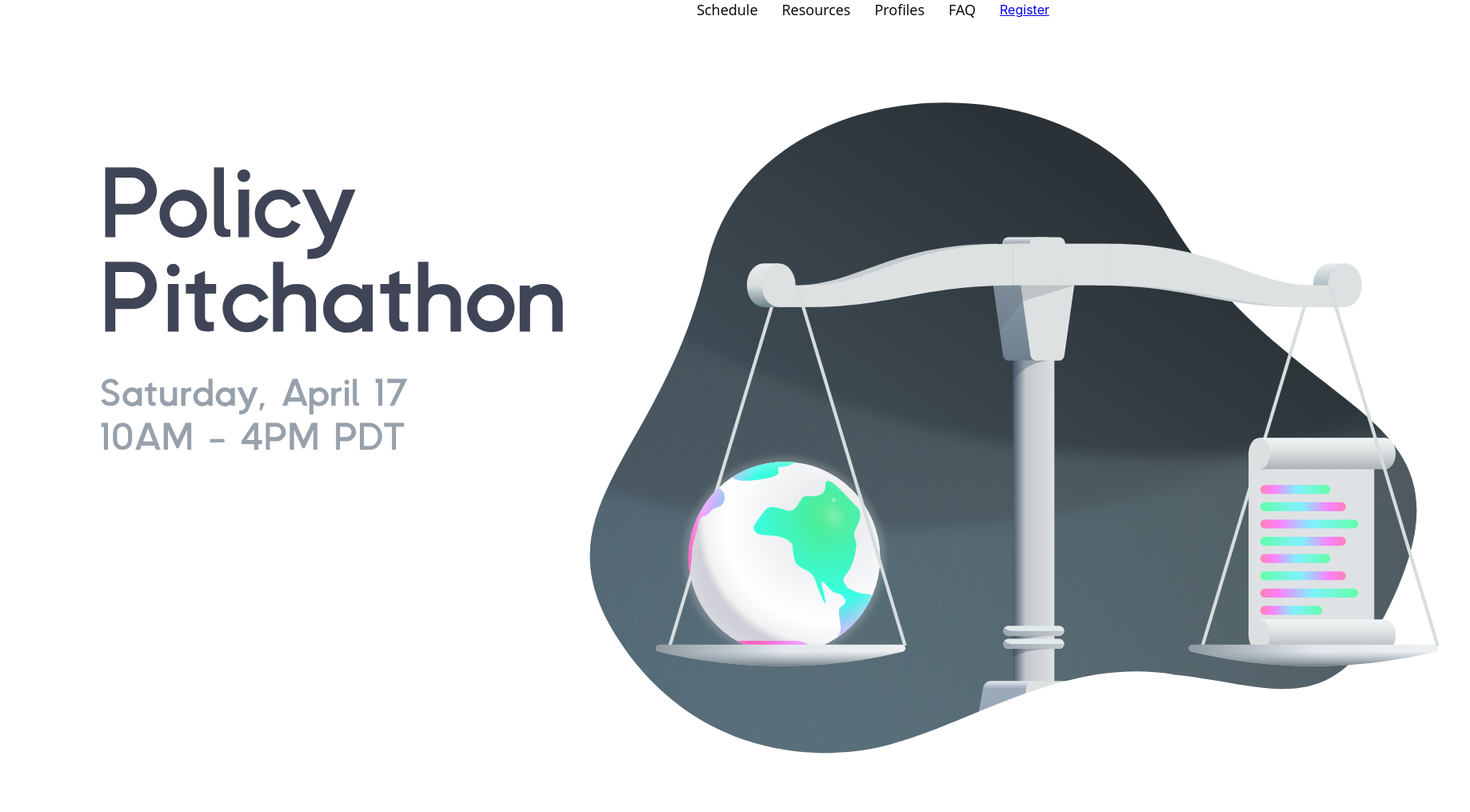
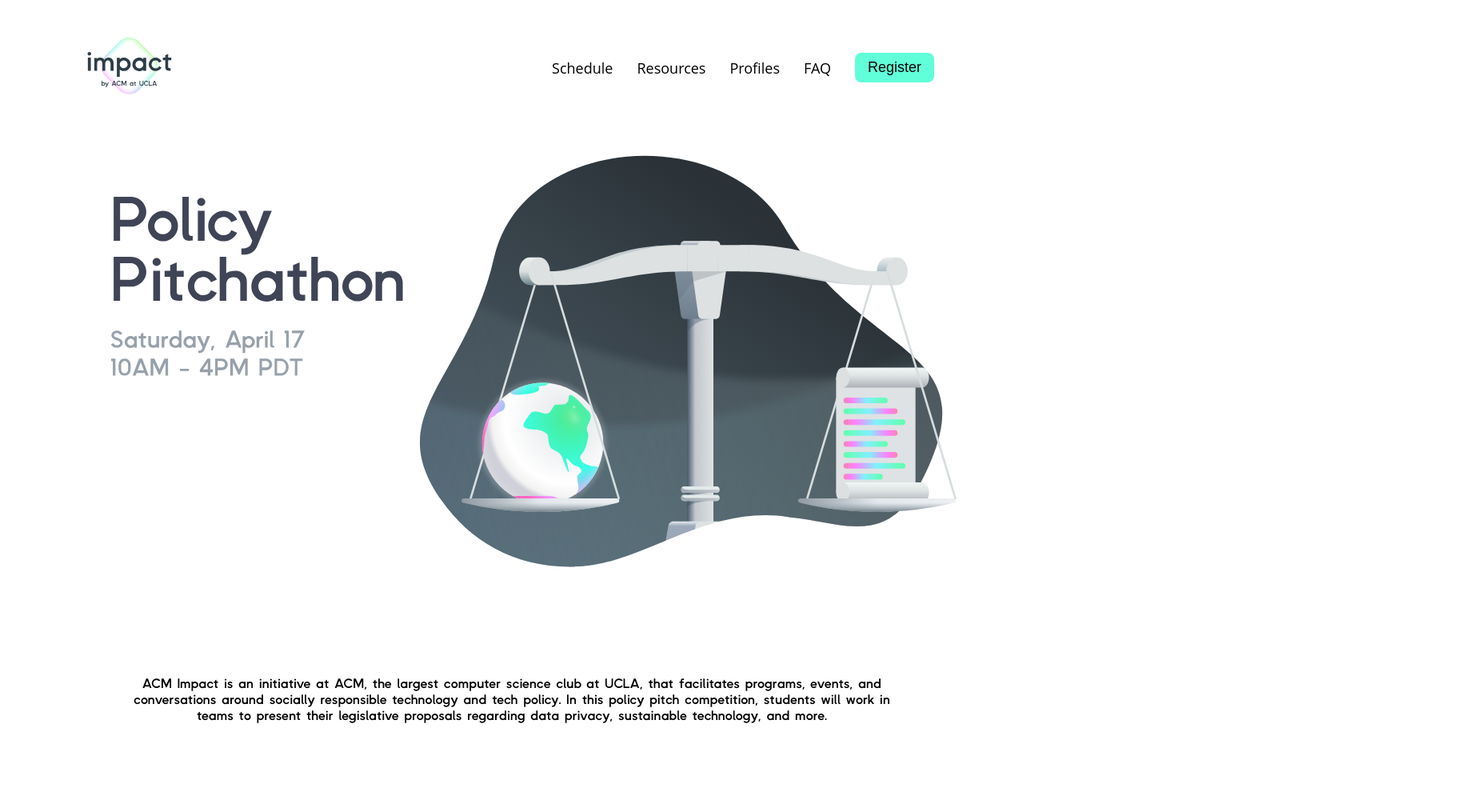
Before and after one commit to uclaacm/impact-policy-pitachathon, a React (Create React App) app: page / in a window 1280 px wide. Shown: the top 1015 px of the page at 80% size, 1838 px wide, since content can reach past the window. After the commit the page ends 984 px from the top, so only its background shows below. Built offline with nearby package versions, Linux system fonts and the light colour scheme.

Commit message:
adjusted landing page banner and logo in navbar

```diff
--- a/src/App.js
+++ b/src/App.js
@@ -1,13 +1,11 @@
 import React from "react";
 import Navbar from "./components/Navbar";
 import { BrowserRouter as Router, Route, Switch } from "react-router-dom";
-// import { ReactRouterGlobalHistory } from "react-router-global-history";
 import Landing from "./pages/Landing";
 import Schedule from "./pages/Schedule";
 import Resources from "./pages/Resources";
 import Profiles from "./pages/Profiles";
 import FAQ from "./pages/FAQ";
-import styled from "styled-components";
 import "./App.css";
 
 function App() {
--- a/src/components/Navbar.js
+++ b/src/components/Navbar.js
@@ -1,14 +1,18 @@
 import React from "react";
 import { Link } from "react-router-dom";
 import styled from "styled-components";
-import impactLogo from "../assets/logo.svg";
+import impactLogo from "../assets/impact-logo.svg";
 
 const Container = styled("div")`
     display: flex;
-    width: 100%;
+    width: 85%;
     height: 100%;
     flex-direction: right;
-    padding-left: 4vh;
+    padding-top: 5vh;
+    justify-content: center;
+    align-items: center;
+    padding-left: 10vh;
+    padding-right: 10vh;
 `;
 
 const StyledLink = styled(Link)`
@@ -26,13 +30,11 @@ const StyledLink = styled(Link)`
 `;
 const DummyFiller = styled("div")`
   margin-left: auto;
-  margin-right: auto;
 `;
 
 const LinkBox = styled("div")`
   display: flex;
   align-items: center;
-  /* resize logo here */
 `;
 
 const RightLinkBox = styled(LinkBox)`
@@ -40,13 +42,30 @@ const RightLinkBox = styled(LinkBox)`
   justify-self: flex-end;
 `;
 
+const RegisterButton = styled("button")`
+    background-color: #61FFD9;
+    text-decoration: none;
+    border: none;
+    box-shadow: none;
+    border-radius: 1vh;
+    padding: 1vh 2vh;
+    text-align: center;
+    display: inline-block;
+    font-size: 18px;
+    transition: 0.25s all ease;
+    &:hover{
+        cursor: pointer;
+        padding: 1.25vh 2.5vh;
+        font-size: 22px;
+    }
+`;
+
 export default class Navbar extends React.Component {
     render() {
         return (
             <Container>
                 <LinkBox>
-                    {/* place logo here */}
-                    {/* <Link to="/"><img src={impactLogo} /></Link> */}
+                    <Link to="/"><img src={impactLogo} alt="" /></Link>
                 </LinkBox>
                 <DummyFiller />
                 <RightLinkBox>
@@ -62,7 +81,11 @@ export default class Navbar extends React.Component {
                     <StyledLink to="/FAQ">FAQ</StyledLink>
                 </RightLinkBox>
                 <RightLinkBox>
-                    <a href="https://forms.gle/Z5tZjdgthH64q9V98" class="button">Register</a>
+                    <a href="https://forms.gle/Z5tZjdgthH64q9V98" class="button">
+                        <RegisterButton>
+                            Register
+                        </RegisterButton>
+                    </a>
                 </RightLinkBox>
             </Container >
         )
--- a/src/pages/Landing.jsx
+++ b/src/pages/Landing.jsx
@@ -1,15 +1,32 @@
 import React from "react";
 import styled from "styled-components";
-import banner from "../assets/banner-website.svg";
+import banner from "../assets/banner.svg";
+
+const AllContainer = styled("div")`
+    display: flex;
+    justify-content: center;
+    align-items: center;
+    flex-direction: column;
+    padding-bottom: 10vh;
+    width: 100%;
+`;
+
+const Caption = styled("div")`
+    padding-top: 10vh;
+    font-family: 'Westwood Sans';
+    font-size: 16px;
+    width: 75%;
+`
 
 export default class Landing extends React.Component {
     render() {
         return (
-            <div>
-                {/* resize banner */}
-                <img src={banner} />
-                ACM Impact is blurb blurb blurb
-            </div>
+            <AllContainer>
+                <img src={banner} alt="" />
+                <Caption>
+                    ACM Impact is an initiative at ACM, the largest computer science club at UCLA, that facilitates programs, events, and conversations around socially responsible technology and tech policy. In this policy pitch competition, students will work in teams to present their legislative proposals regarding data privacy, sustainable technology, and more.
+                </Caption>
+            </AllContainer>
         )
     }
 }
```
Also changed, not shown: src/assets/banner.svg (added), src/assets/impact-logo.svg (added).
